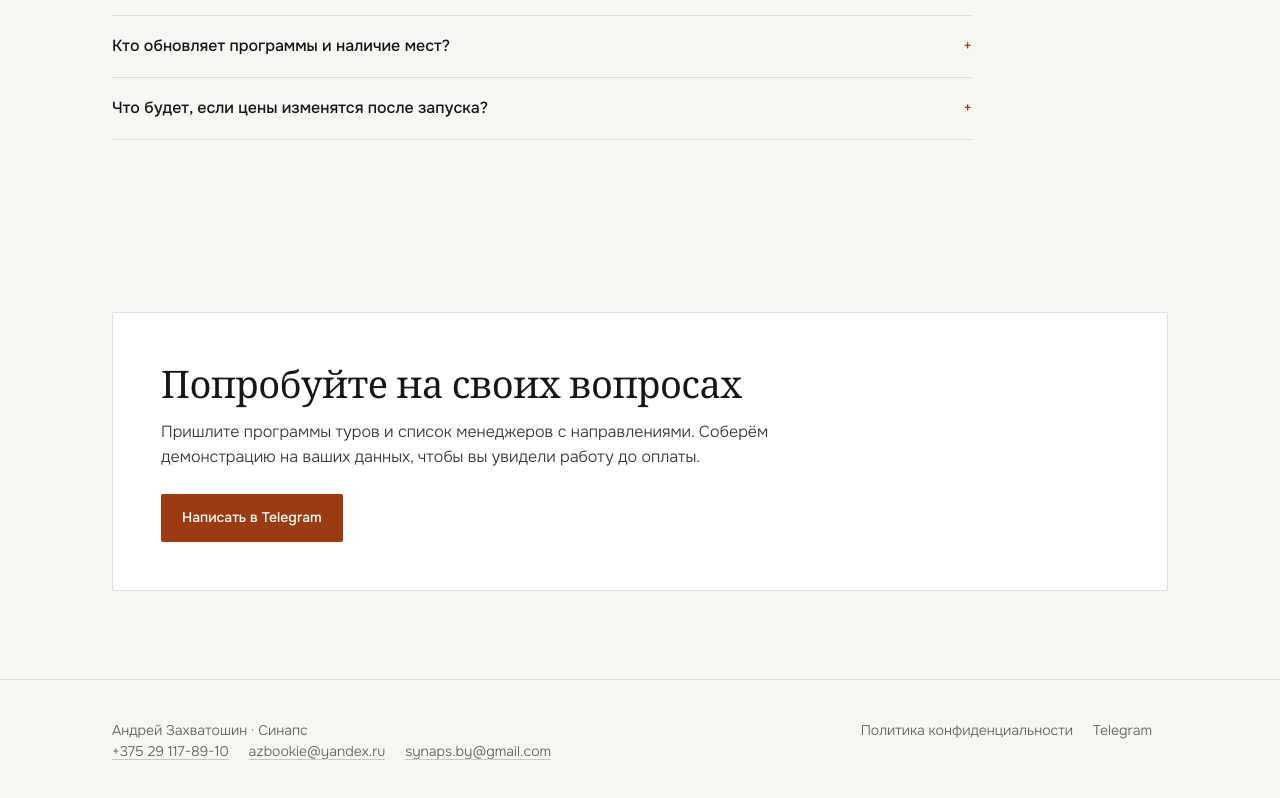
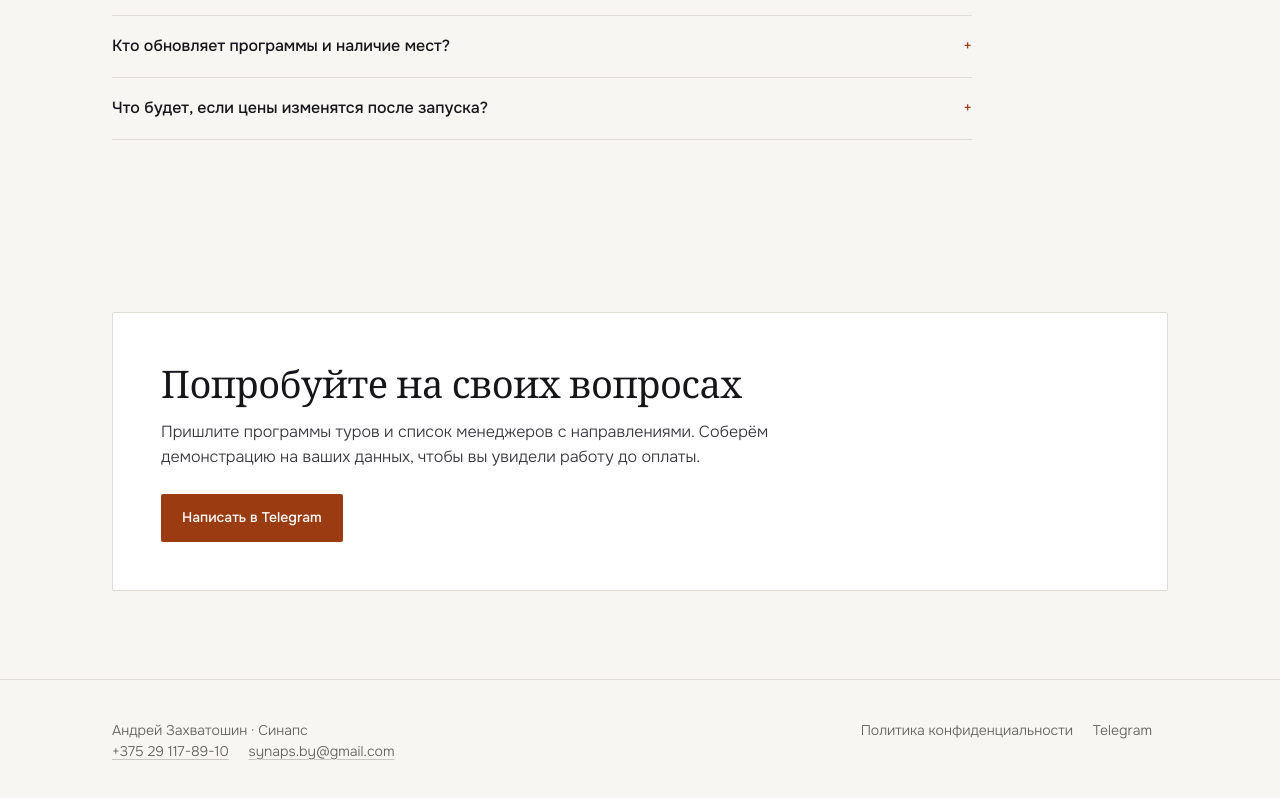
Before and after one commit to vivacuba2009-design/site, a plain HTML site: page public/index.html in a window 1280 px wide. Shown: the part 4286-5084 px from the top of the page. Drawn offline with nearby package versions, Linux system fonts and the light colour scheme.

Commit message:
Убран azbookie@yandex.ru из подвала: остаются телефон и synaps.by@gmail.com

```diff
--- a/public/index.html
+++ b/public/index.html
@@ -214,7 +214,6 @@
       <div>Андрей Захватошин · Синапс</div>
       <div class="contacts">
         <a href="tel:+375291178910">+375 29 117-89-10</a>
-        <a href="mailto:azbookie@yandex.ru">azbookie@yandex.ru</a>
         <a href="mailto:synaps.by@gmail.com">synaps.by@gmail.com</a>
       </div>
     </div>
```
Also changed, not shown: public/privacy.html (+0 -1 lines).
